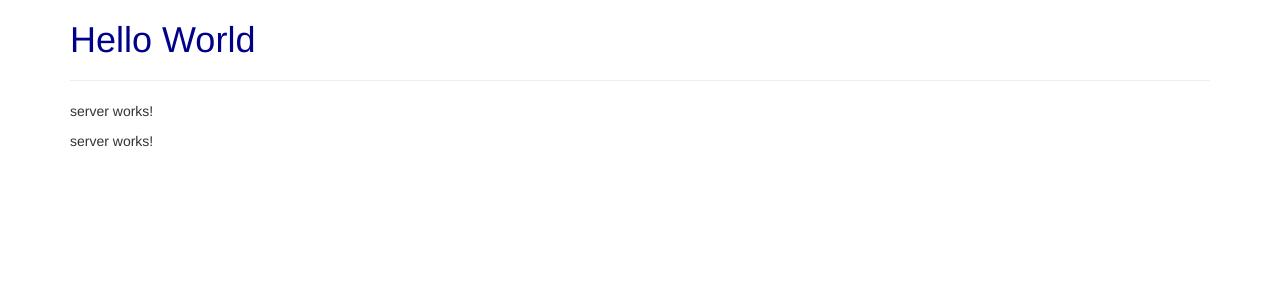
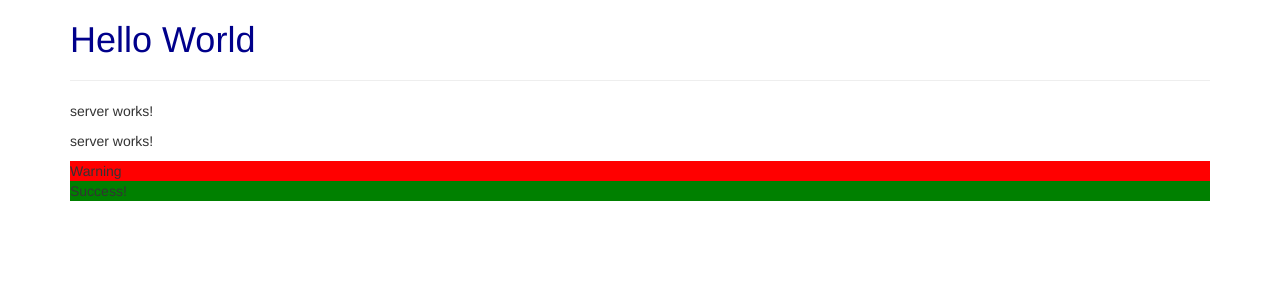
Before and after one commit to edezekiel/angular-complete-guide, an Angular app: page / in a window 1280 px wide. Shown: the top 300 px of the page. Built offline with nearby package versions, Linux system fonts and the light colour scheme.

Commit message:
Created warning and success components

```diff
--- a/src/app/app.component.html
+++ b/src/app/app.component.html
@@ -4,6 +4,8 @@
       <h1>Hello World</h1>
       <hr>
       <app-servers></app-servers>
+      <app-warning></app-warning>
+      <app-success></app-success>
     </div>
   </div>
 </div>
--- a/src/app/app.module.ts
+++ b/src/app/app.module.ts
@@ -4,12 +4,16 @@ import { NgModule } from '@angular/core';
 import { AppComponent } from './app.component';
 import { ServerComponent } from './components/server/server.component';
 import { ServersComponent } from './components/servers/servers.component';
+import { WarningComponent } from './warning/warning.component';
+import { SuccessComponent } from './success/success.component';
 
 @NgModule({
   declarations: [
     AppComponent,
     ServerComponent,
-    ServersComponent
+    ServersComponent,
+    WarningComponent,
+    SuccessComponent
   ],
   imports: [
     BrowserModule,
--- /dev/null
+++ b/src/app/success/success.component.css
@@ -0,0 +1,4 @@
+.success {
+  width: 100%;
+  background-color: green;
+}
--- /dev/null
+++ b/src/app/success/success.component.html
@@ -0,0 +1 @@
+<section class="success">Success!</section>
--- /dev/null
+++ b/src/app/success/success.component.ts
@@ -0,0 +1,15 @@
+import { Component, OnInit } from '@angular/core';
+
+@Component({
+  selector: 'app-success',
+  templateUrl: './success.component.html',
+  styleUrls: ['./success.component.css']
+})
+export class SuccessComponent implements OnInit {
+
+  constructor() { }
+
+  ngOnInit(): void {
+  }
+
+}
--- /dev/null
+++ b/src/app/warning/warning.component.css
@@ -0,0 +1,4 @@
+.warning {
+  width: 100%;
+  background-color: red;
+}
--- /dev/null
+++ b/src/app/warning/warning.component.html
@@ -0,0 +1 @@
+<section class="warning">Warning</section>
--- /dev/null
+++ b/src/app/warning/warning.component.ts
@@ -0,0 +1,15 @@
+import { Component, OnInit } from '@angular/core';
+
+@Component({
+  selector: 'app-warning',
+  templateUrl: './warning.component.html',
+  styleUrls: ['./warning.component.css']
+})
+export class WarningComponent implements OnInit {
+
+  constructor() { }
+
+  ngOnInit(): void {
+  }
+
+}
```
Also changed, not shown: 2 other files (tests, documents, lock files or other folders).
